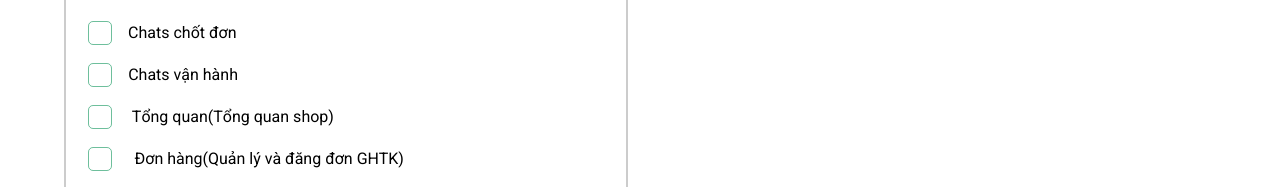
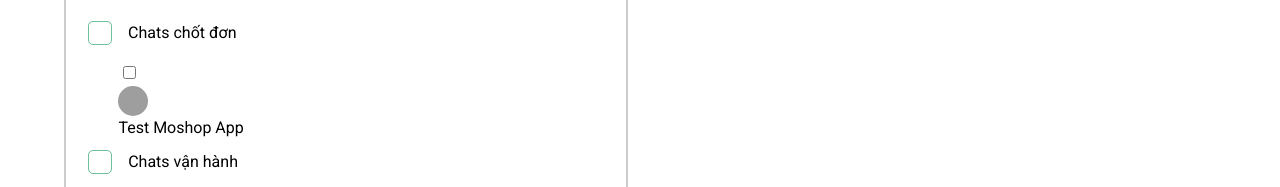
Before and after one commit to navwing/moshop-g3, a Vue app: page / in a window 1280 px wide. Shown: the part 735-922 px from the top of the page. Built offline with nearby package versions, Linux system fonts and the light colour scheme; no server answers; grey boxes are pictures that could not be loaded.

Commit message:
temporary commit

```diff
--- a/src/views/EmployeeDetail/EmployeeDetail.vue
+++ b/src/views/EmployeeDetail/EmployeeDetail.vue
@@ -252,7 +252,7 @@
                       <span class="custom-checkmark"></span>
                       <span class="customcheckbox-span">Chats chốt đơn</span>
                     </label>
-                    <!-- <div class="pageBox">
+                    <div class="pageBox">
                       <div class="pageBox-content">
                         <div class="pageBox-item">
                           <label type="checkbox-container items-center">
@@ -265,7 +265,7 @@
                           </label>
                         </div>
                       </div>
-                    </div> -->
+                    </div>
                   </div>
                   <div class="screenBox">
                     <label class="checkbox-container items-center">
```
